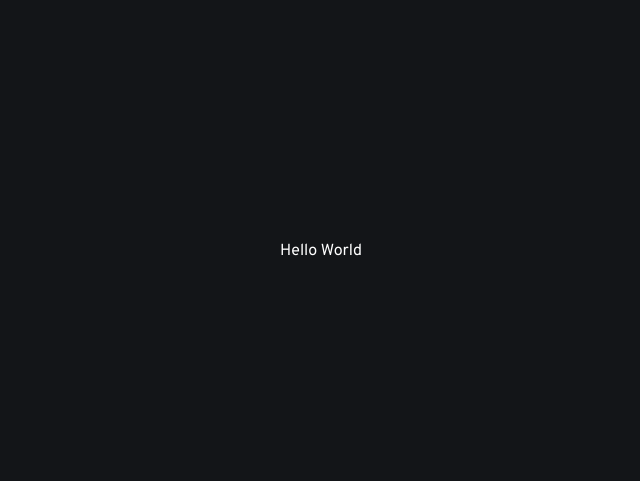
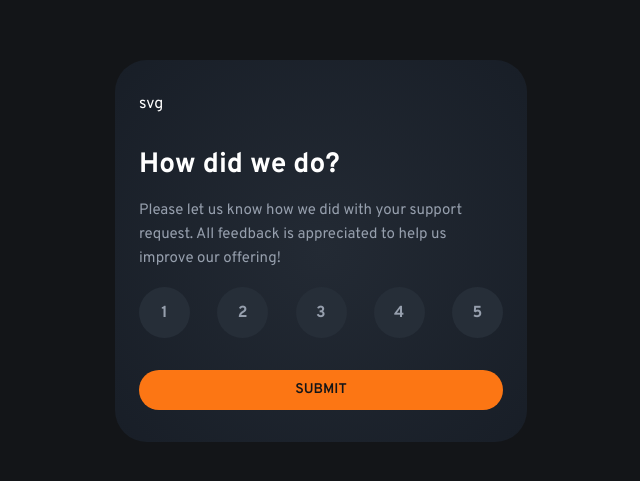
Before and after one commit to ouzecky-josip/learning-react, a React (Vite) app in the folder interactive-rating-component/: page / in a window 1280 px wide. Shown: the part 149-630 px from the top of the page, without its empty margins (319-959 px from the left). Built offline with nearby package versions, Linux system fonts and the light colour scheme.

Commit message:
feat: implement card component

```diff
--- a/interactive-rating-component/src/App.jsx
+++ b/interactive-rating-component/src/App.jsx
@@ -1,7 +1,9 @@
+import Card from './components/Card';
+
 const App = () => {
   return (
     <>
-      <p>Hello World</p>
+      <Card />
     </>
   );
 };
--- /dev/null
+++ b/interactive-rating-component/src/components/Card.jsx
@@ -0,0 +1,26 @@
+import '../styles/Card.css';
+import Button from '../components/Button';
+import RateSelector from '../components/RateSelector';
+
+const Card = () => {
+  return (
+    <div className='card'>
+      <div className='card-heading'>svg</div>
+
+      <div className='card-main'>
+        <h2>How did we do?</h2>
+        <p>
+          Please let us know how we did with your support request. All feedback
+          is appreciated to help us improve our offering!
+        </p>
+        <RateSelector />
+      </div>
+
+      <div className='card-footer'>
+        <Button>Submit</Button>
+      </div>
+    </div>
+  );
+};
+
+export default Card;
--- /dev/null
+++ b/interactive-rating-component/src/styles/Card.css
@@ -0,0 +1,27 @@
+.card {
+  border-radius: var(--spacing-400);
+  background: var(--color-gradient);
+  padding: var(--spacing-400) var(--spacing-300);
+  width: 100%;
+  max-width: 41.2rem;
+  display: flex;
+  flex-direction: column;
+  gap: var(--spacing-400);
+}
+
+.card-main {
+  display: flex;
+  flex-direction: column;
+  gap: var(--spacing-200);
+}
+
+.card-main h2 {
+  font: var(--text-preset-1);
+  font-weight: var(--font-weight-bold);
+}
+
+.card-main p {
+  font: var(--text-preset-4-regular);
+  font-weight: var(--font-weight-regular);
+  color: var(--color-grey-500);
+}
```
